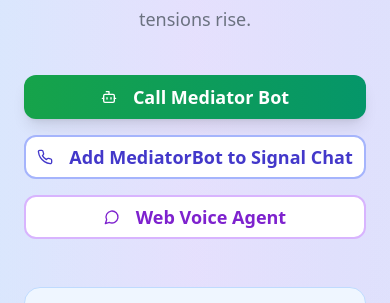
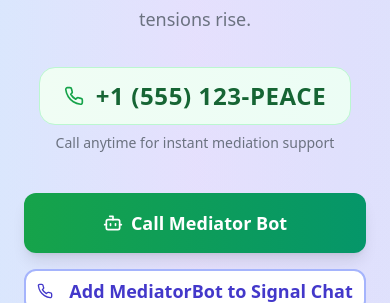
Before and after one commit to tmad4000/chill-house-voice, a React (Vite) app: page / in a window 390 px wide. Shown: the part 477-780 px from the top of the page. Built offline with nearby package versions, Linux system fonts and the light colour scheme; no server answers; the database is empty.

Commit message:
Add MediatorBot number and call link
Show MediatorBot's Signal number above the buttons on the hero section. Change the "Call Mediator Bot" button to a phone link for iPhone users.

```diff
--- a/src/components/Hero.tsx
+++ b/src/components/Hero.tsx
@@ -9,11 +9,6 @@ const Hero = () => {
     const webhookUrl = "https://cqxqvxfpvcdnympknfql.supabase.co/functions/v1/signal-webhook";
     navigator.clipboard.writeText(webhookUrl);
     alert("Signal webhook URL copied to clipboard! Configure your Signal bot to send messages to this endpoint.");
-  };
-
-  const handleCallMediatorBot = () => {
-    // Scroll to voice agent section
-    document.getElementById('voice-agent')?.scrollIntoView({ behavior: 'smooth' });
   };
 
   const handleWebVoiceAgent = () => {
@@ -51,16 +46,26 @@ const Hero = () => {
             From heated coding debates to roommate conflicts, MediatorBot listens to your Signal conversations and steps in with thoughtful mediation when tensions rise.
           </p>
 
+          {/* Phone Number Display */}
+          <div className="mt-8 mb-6">
+            <div className="inline-flex items-center px-6 py-3 bg-gradient-to-r from-green-50 to-emerald-50 rounded-2xl border border-green-200">
+              <Phone className="w-5 h-5 text-green-600 mr-3" />
+              <span className="text-2xl font-bold text-green-800 tracking-wide">
+                +1 (555) 123-PEACE
+              </span>
+            </div>
+            <p className="text-sm text-gray-500 mt-2">Call anytime for instant mediation support</p>
+          </div>
+
           {/* CTA Buttons */}
           <div className="flex flex-col sm:flex-row gap-4 justify-center mt-10">
-            <Button
-              onClick={handleCallMediatorBot}
-              size="lg"
-              className="bg-gradient-to-r from-green-600 to-emerald-600 hover:from-green-700 hover:to-emerald-700 text-white px-8 py-4 text-lg font-semibold rounded-xl shadow-lg hover:shadow-xl transition-all duration-300 transform hover:-translate-y-1"
+            <a
+              href="tel:+15551237323"
+              className="inline-flex items-center justify-center bg-gradient-to-r from-green-600 to-emerald-600 hover:from-green-700 hover:to-emerald-700 text-white px-8 py-4 text-lg font-semibold rounded-xl shadow-lg hover:shadow-xl transition-all duration-300 transform hover:-translate-y-1"
             >
               <Bot className="w-5 h-5 mr-2" />
               Call Mediator Bot
-            </Button>
+            </a>
 
             <Button
               onClick={handleAddToSignal}
```
